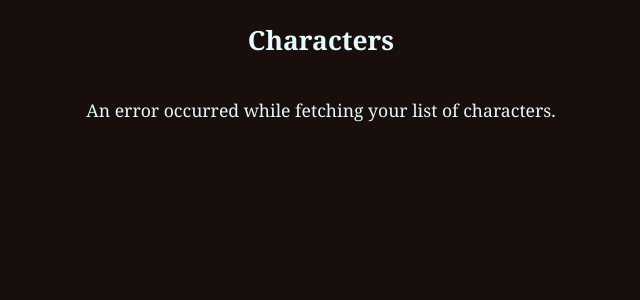
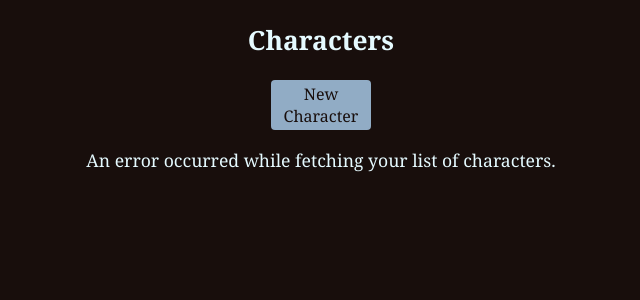
Before and after one commit to matthew-hale/pf-rerole, a Flask app: template rerole.app/rerole_app/templates/index.html in a window 1280 px wide. Shown: the part 95-395 px from the top of the page, without its empty margins (319-959 px from the left). Run offline with Flask 3, Linux system fonts and the light colour scheme; the template is opened without the code that fills it, so the values that code supplies are empty.

Commit message:
Add 'New Character' button

```diff
--- a/rerole.app/rerole_app/static/index.js
+++ b/rerole.app/rerole_app/static/index.js
@@ -40,6 +40,20 @@ async function populate_list() {
     }
 }
 
+async function create_character() {
+    try {
+        const response = await fetch(`${base_api_url}/characters`, {
+            method: "POST",
+            credentials: "same-origin"
+        });
+        data = await response.json();
+        window.location.href = `${site_characters_url}/${data.id}`;
+    } catch (error) {
+        alert("An error occurred while creating a new character.");
+        console.error(error);
+    }
+}
+
 async function get_character_list() {
     const endpoint = `${base_api_url}/characters`;
     const response = await fetch(endpoint, {
--- a/rerole.app/rerole_app/static/styles.css
+++ b/rerole.app/rerole_app/static/styles.css
@@ -27,7 +27,7 @@ a:active {
     color: #00f8fa;
 }
 
-.buttons a, input[type=button] {
+.buttons a, input[type=button], button {
     width: 100px;
     display: inline-block;
     font: bold;
@@ -42,6 +42,7 @@ a:active {
     padding: 3px 8px 3px 8px;
     margin-left: 25px;
     margin-right: 25px;
+    cursor: pointer;
 }
 
 .ability {
--- a/rerole.app/rerole_app/templates/index.html
+++ b/rerole.app/rerole_app/templates/index.html
@@ -18,6 +18,9 @@
 
 <div id="character-list">
     <h2>Characters</h2>
+    <div class="buttons">
+        <button onclick=create_character()>New Character</button>
+    </div>
 </div>
 
 </div>
```
